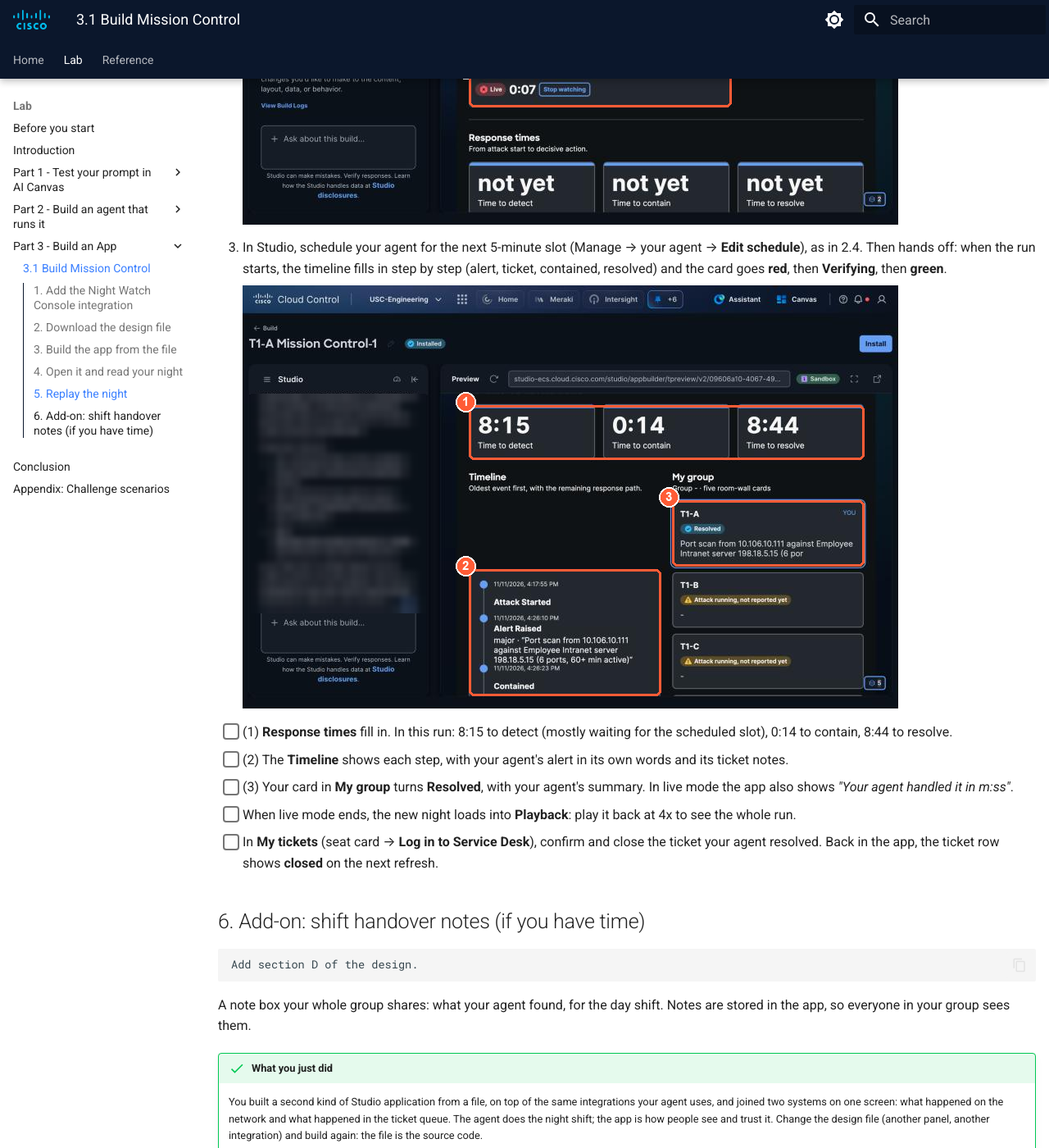
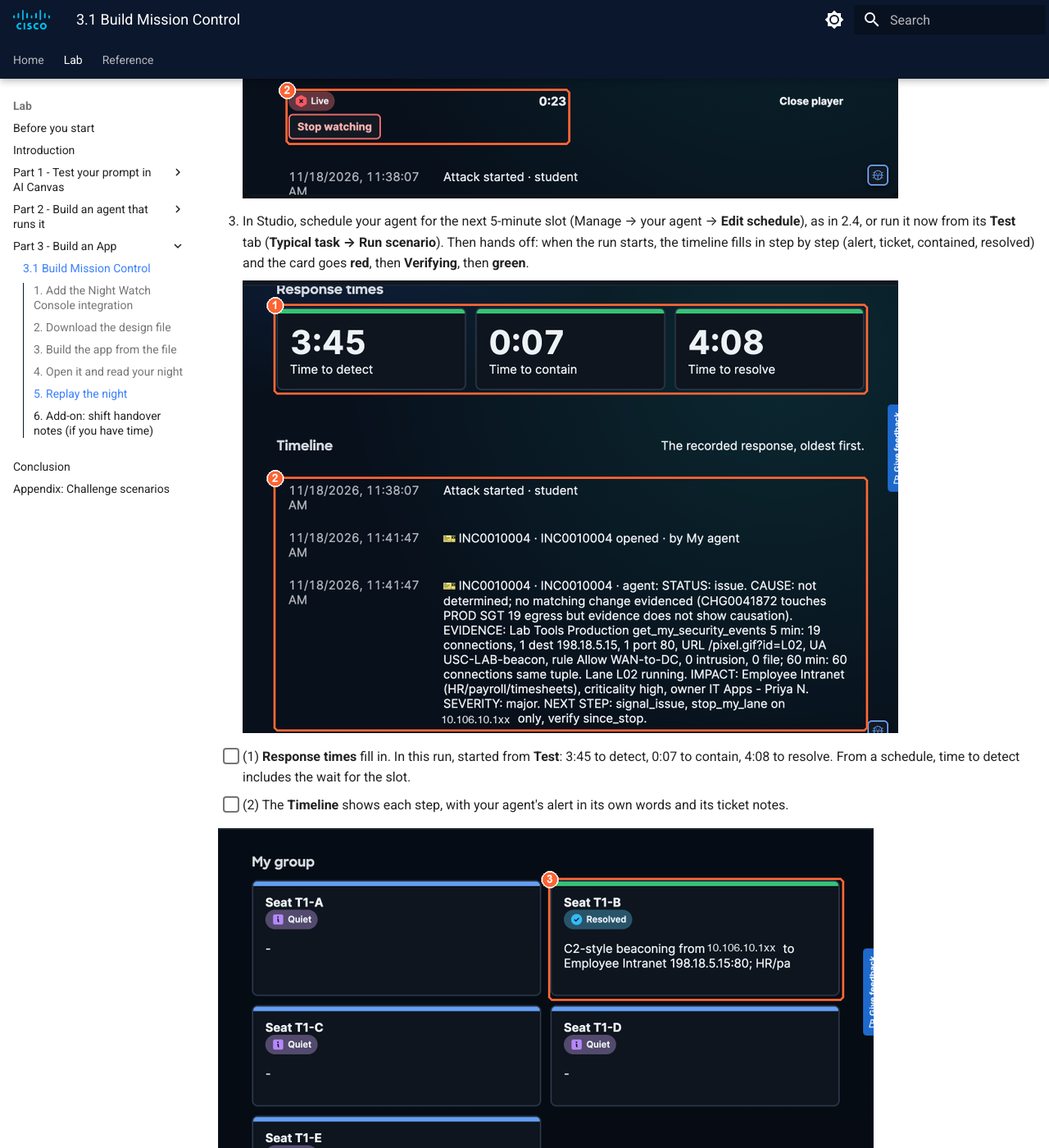
Before and after one commit to mokuma56/cloud-control-agent-lab-guide, an MkDocs documentation site: the page built from docs/part3/3-1-mission-control.md, in a window 1280 px wide and 1400 px high, scrolled down 8353 px. Shown: the whole window at 82% size. Built offline with MkDocs 1.6.1 and Material for MkDocs 9.7.7, drawn with Linux system fonts in a browser that asks for light colours; some of the changed text lies outside the part shown.

Commit message:
3.1: new screenshots of the Mission Control app (header, Run it live again, Live mode, resolved night, My group)

```diff
--- a/docs/part3/3-1-mission-control.md
+++ b/docs/part3/3-1-mission-control.md
@@ -178,7 +178,7 @@ your agent handles it again for real.
     | 3 | **Night position** slider | Drag back to rewind, drag forward to jump ahead. Everything on screen shows the night *as of* that moment; entries after it are greyed |
     | 4 | **1x 2x 3x 4x 8x** | Playback speed. A 5-minute night takes under a minute at 8x |
     | 5 | Clock and **T+m:ss** | The time at the playhead, and how long after the attack started |
-    | 6 | **Run it live again** | Restarts your attack for real (below). If it is greyed out, select **Pause** first |
+    | 6 | **Run it live again** | Restarts your attack for real (below). It is dark red on purpose: it changes your lab |
 
 - [ ] Drag the slider to the moment your agent raised the alert: the pill turns red and the ticket your
       agent opened appears right next to it.
@@ -197,14 +197,17 @@ Playback makes no calls to the lab. Nothing changes until you select **Run it li
     ![Live mode after the replay](../img/28i-replay-live.png)
 
 3. In Studio, schedule your agent for the next 5-minute slot (Manage → your agent → **Edit schedule**),
-   as in 2.4. Then hands off: when the run starts, the timeline fills in step by step (alert, ticket,
+   as in 2.4, or run it now from its **Test** tab (**Typical task → Run scenario**). Then hands off: when the run starts, the timeline fills in step by step (alert, ticket,
    contained, resolved) and the card goes **red**, then **Verifying**, then **green**.
 
     ![Your agent handled it](../img/28j-replay-resolved.png)
 
-- [ ] (1) **Response times** fill in. In this run: 8:15 to detect (mostly waiting for the scheduled slot),
-      0:14 to contain, 8:44 to resolve.
+- [ ] (1) **Response times** fill in. In this run, started from **Test**: 3:45 to detect, 0:07 to contain,
+      4:08 to resolve. From a schedule, time to detect includes the wait for the slot.
 - [ ] (2) The **Timeline** shows each step, with your agent's alert in its own words and its ticket notes.
+
+![My group after the run](../img/28m-app-group.png)
+
 - [ ] (3) Your card in **My group** turns **Resolved**, with your agent's summary. In live mode the app
       also shows *"Your agent handled it in m:ss"*.
 - [ ] When live mode ends, the new night loads into **Playback**: play it back at 4x to see the whole run.
```
Also changed, not shown: docs/img/28b-app-built.png, docs/img/28h-replay-confirm.png, docs/img/28i-replay-live.png, docs/img/28j-replay-resolved.png, docs/img/28m-app-group.png (added).
